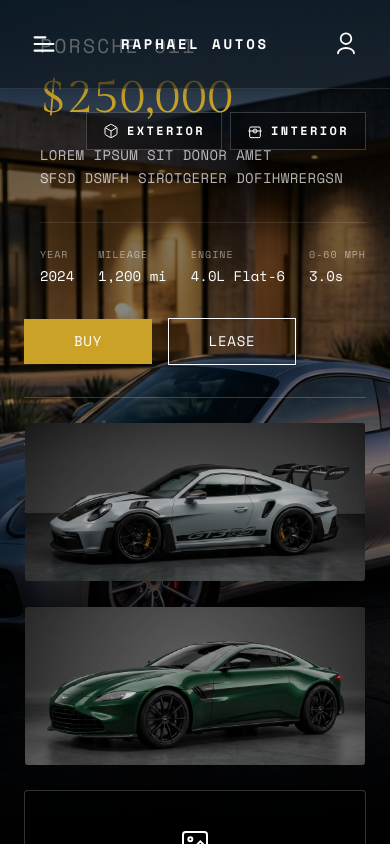
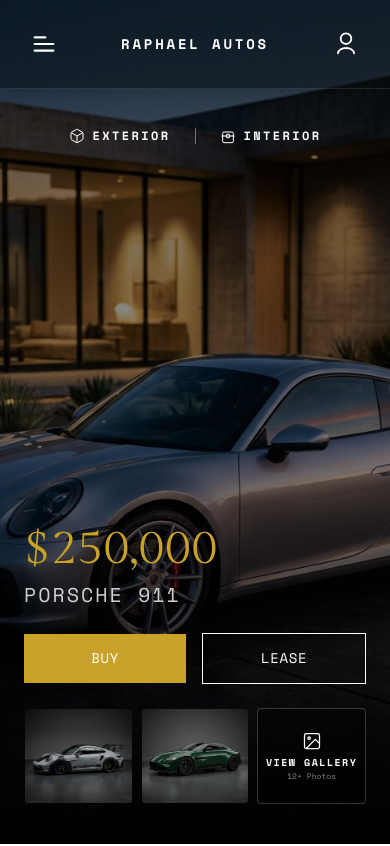
Before and after one commit to Ace-design2/raphael-autos, a Next.js app: page /inventory/1 in a window 390 px wide. Shown: the top 846 px of the page. Built offline with nearby package versions, Linux system fonts and the light colour scheme.

Commit message:
refactor: update layout and styling for VehicleDetailsHero to improve responsive design and button presentation

```diff
--- a/components/VehicleDetailsHero.tsx
+++ b/components/VehicleDetailsHero.tsx
@@ -46,74 +46,61 @@
       </div>
 
       {/* 3D View Badges */}
-      <div className="absolute top-28 right-6 md:right-20 z-30 pointer-events-auto flex items-center gap-2">
-        <button className="flex items-center gap-2 bg-black/30 backdrop-blur-md border border-white/20 px-4 py-2.5 text-white hover:border-cooliocns-gold hover:text-cooliocns-gold transition-colors group cursor-pointer">
+      <div className="absolute top-32 sm:top-36 md:top-28 left-0 right-0 md:left-auto md:right-20 w-full md:w-auto z-30 pointer-events-none flex justify-center md:justify-end items-center gap-6 md:gap-4">
+        <button className="pointer-events-auto flex items-center gap-2 bg-transparent border-none p-0 text-white hover:text-cooliocns-gold transition-colors group cursor-pointer">
           <svg className="w-4 h-4 text-white group-hover:text-cooliocns-gold transition-colors" viewBox="0 0 24 24" fill="none" stroke="currentColor" strokeWidth="1.5">
             <path d="M21 16V8a2 2 0 0 0-1-1.73l-7-4a2 2 0 0 0-2 0l-7 4A2 2 0 0 0 3 8v8a2 2 0 0 0 1 1.73l7 4a2 2 0 0 0 2 0l7-4A2 2 0 0 0 21 16z"></path>
             <polyline points="3.27 6.96 12 12.01 20.73 6.96"></polyline>
             <line x1="12" y1="22.08" x2="12" y2="12"></line>
           </svg>
-          <span className="font-body text-xs font-bold tracking-[0.2em] uppercase">Exterior</span>
+          <span className="font-body text-xs font-bold tracking-[0.2em] uppercase text-white group-hover:text-cooliocns-gold transition-colors">Exterior</span>
         </button>
-        <button className="flex items-center gap-2 bg-black/30 backdrop-blur-md border border-white/20 px-4 py-2.5 text-white hover:border-cooliocns-gold hover:text-cooliocns-gold transition-colors group cursor-pointer">
+        <div className="w-[1px] h-4 bg-white/40"></div>
+        <button className="pointer-events-auto flex items-center gap-2 bg-transparent border-none p-0 text-white hover:text-cooliocns-gold transition-colors group cursor-pointer">
           <svg className="w-4 h-4 text-white group-hover:text-cooliocns-gold transition-colors" viewBox="0 0 24 24" fill="none" stroke="currentColor" strokeWidth="1.5">
             <path d="M2 12h20"></path>
             <path d="M20 12v8a2 2 0 0 1-2 2H6a2 2 0 0 1-2-2v-8"></path>
             <path d="M4 12V8a2 2 0 0 1 2-2h12a2 2 0 0 1 2 2v4"></path>
             <circle cx="12" cy="12" r="3"></circle>
           </svg>
-          <span className="font-body text-xs font-bold tracking-[0.2em] uppercase">Interior</span>
+          <span className="font-body text-xs font-bold tracking-[0.2em] uppercase text-white group-hover:text-cooliocns-gold transition-colors">Interior</span>
         </button>
       </div>
 
       <Navbar />
 
       {/* Bottom Content Area */}
-      <div className="w-full px-6 md:px-20 py-8 relative z-30 flex flex-col justify-end items-center gap-6 mt-auto">
-        <div className="w-full max-w-7xl flex flex-col md:flex-row justify-between items-end gap-8 pb-8 md:pb-12 border-b border-white/20">
-          <div className="flex-1 flex flex-col justify-start items-start gap-2">
-            <h1 className="text-white/80 text-xl sm:text-2xl md:text-3xl font-body tracking-widest uppercase">
-              {title}
-            </h1>
+      <div className="w-full px-6 md:px-20 pb-8 relative z-30 flex flex-col justify-end items-center gap-6 mt-auto">
+        <div className="w-full max-w-7xl flex flex-col md:flex-row justify-between items-start md:items-end gap-6 md:gap-8 pt-16 md:pt-0">
+          <div className="flex-1 flex flex-col justify-start items-start gap-1 w-full">
             {price && (
-              <div className="text-cooliocns-gold text-5xl sm:text-6xl md:text-7xl lg:text-8xl font-display font-light leading-tight mb-2">
+              <div className="text-cooliocns-gold text-5xl sm:text-6xl md:text-7xl lg:text-8xl font-display font-light leading-none">
                 {price}
               </div>
             )}
-            <p className="text-white/70 text-sm md:text-base font-body max-w-xl whitespace-pre-line tracking-wide leading-relaxed">
-              {subtitle}
-            </p>
+            <h1 className="text-white/80 text-xl sm:text-2xl md:text-3xl font-body tracking-widest uppercase mt-1">
+              {title}
+            </h1>
 
-            {/* Specs Grid */}
-            {specs && specs.length > 0 && (
-              <div className="flex flex-row flex-wrap gap-6 md:gap-10 mt-6 pt-6 border-t border-white/10 w-full max-w-xl">
-                {specs.map((spec, index) => (
-                  <div key={index} className="flex flex-col gap-1">
-                    <span className="text-white/50 text-[10px] md:text-xs font-body uppercase tracking-widest">{spec.label}</span>
-                    <span className="text-white text-sm md:text-base font-body">{spec.value}</span>
-                  </div>
-                ))}
-              </div>
-            )}
           </div>
-          <div className="flex flex-row justify-start md:justify-end items-center gap-4 w-full md:w-auto">
+          <div className="flex flex-row sm:flex-col md:flex-row justify-start sm:justify-end md:justify-end items-center sm:items-end md:items-center gap-4 w-full sm:w-auto">
             <Button
               variant="solid-gold"
               label="BUY"
-              className="w-32 md:w-36 justify-center px-6 py-3 text-sm md:text-base font-bold tracking-wider"
+              className="w-full sm:w-40 md:w-36 justify-center px-6 py-3.5 md:py-3 text-sm md:text-base font-bold tracking-wider"
             />
             <Button
               variant="outline-white"
               label="LEASE"
-              className="w-32 md:w-36 justify-center px-6 py-3 text-sm md:text-base font-bold tracking-wider"
+              className="w-full sm:w-40 md:w-36 justify-center px-6 py-3.5 md:py-3 text-sm md:text-base font-bold tracking-wider"
             />
           </div>
         </div>
 
         {/* Thumbnails & Gallery */}
-        <div className="w-full max-w-7xl grid grid-cols-1 md:grid-cols-3 gap-6 md:gap-8 pb-4">
+        <div className="w-full max-w-7xl grid grid-cols-3 gap-2 sm:gap-4 md:gap-8 pb-2 md:pb-4">
           {thumbnails.slice(0, 2).map((thumb, index) => (
-            <div key={index} className="w-full h-40 md:h-60 relative overflow-hidden rounded-sm group cursor-pointer border border-transparent hover:border-cooliocns-gold transition-colors">
+            <div key={index} className="w-full h-24 sm:h-32 md:h-60 relative overflow-hidden rounded-sm group cursor-pointer border border-transparent hover:border-cooliocns-gold transition-colors">
               <Image
                 src={thumb}
                 alt={`Thumbnail ${index + 1}`}
@@ -124,16 +111,16 @@
             </div>
           ))}
           {/* View Gallery Block */}
-          <div className="w-full h-40 md:h-60 relative overflow-hidden rounded-sm group cursor-pointer flex flex-col items-center justify-center border border-white/20 bg-black/40 backdrop-blur-sm hover:bg-black/60 hover:border-cooliocns-gold transition-colors">
-            <svg className="w-8 h-8 text-white group-hover:text-cooliocns-gold transition-colors mb-3" viewBox="0 0 24 24" fill="none" stroke="currentColor" strokeWidth="1.5">
+          <div className="w-full h-24 sm:h-32 md:h-60 relative overflow-hidden rounded-sm group cursor-pointer flex flex-col items-center justify-center border border-white/20 bg-black/40 backdrop-blur-sm hover:bg-black/60 hover:border-cooliocns-gold transition-colors">
+            <svg className="w-5 h-5 md:w-8 md:h-8 text-white group-hover:text-cooliocns-gold transition-colors mb-1 md:mb-3" viewBox="0 0 24 24" fill="none" stroke="currentColor" strokeWidth="1.5">
               <rect x="3" y="3" width="18" height="18" rx="2" ry="2"></rect>
               <circle cx="8.5" cy="8.5" r="1.5"></circle>
               <polyline points="21 15 16 10 5 21"></polyline>
             </svg>
-            <span className="font-body text-sm font-bold tracking-[0.15em] uppercase text-white group-hover:text-cooliocns-gold transition-colors">
+            <span className="font-body text-[10px] md:text-sm font-bold tracking-[0.15em] uppercase text-white group-hover:text-cooliocns-gold transition-colors text-center px-1">
               View Gallery
             </span>
-            <span className="font-body text-xs text-white/50 mt-1">12+ Photos</span>
+            <span className="font-body text-[8px] md:text-xs text-white/50 mt-0 md:mt-1">12+ Photos</span>
           </div>
         </div>
       </div>
```
